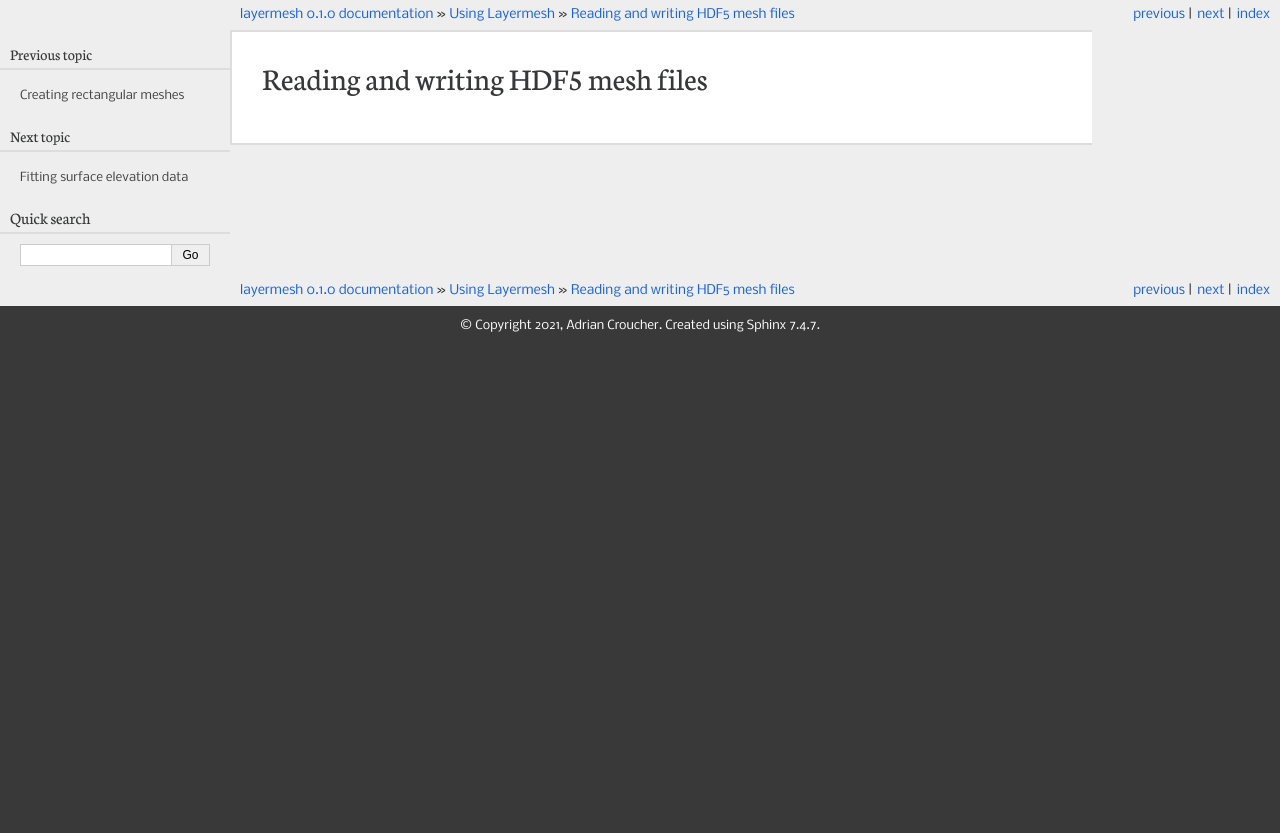
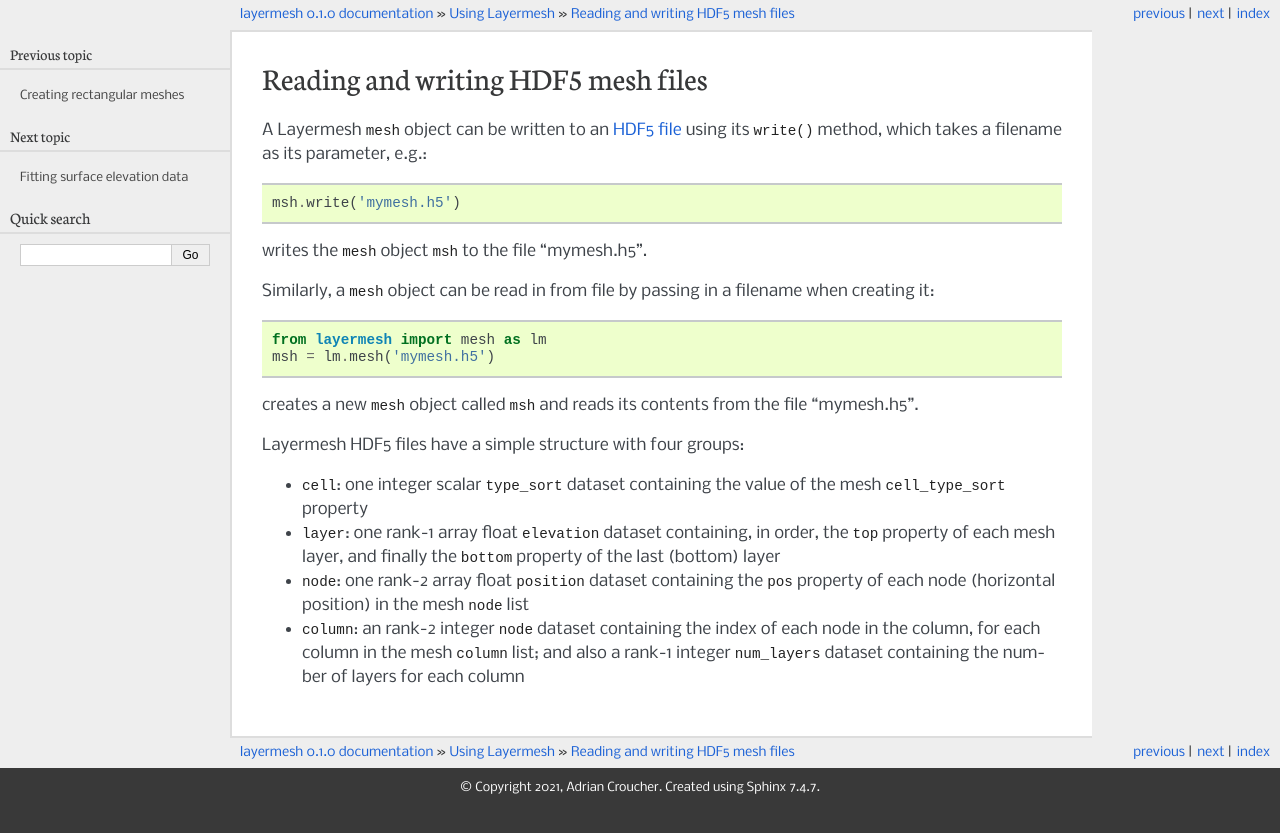
Before and after one commit to acroucher/layermesh, a Sphinx documentation site: the page built from doc/source/readwrite.rst, in a window 1280 px wide. Shown: the top 833 px of the page. Built offline with Sphinx 7.4.7, drawn with Linux system fonts in a browser that asks for light colours.

Commit message:
Add docs on HDF5 I/O

```diff
--- a/doc/source/readwrite.rst
+++ b/doc/source/readwrite.rst
@@ -1,2 +1,38 @@
 Reading and writing HDF5 mesh files
 ===================================
+
+A Layermesh ``mesh`` object can be written to an
+`HDF5 file <https://www.hdfgroup.org/solutions/hdf5/>`_ using its
+``write()`` method, which takes a filename as its parameter, e.g.:
+
+.. code-block:: python
+
+   msh.write('mymesh.h5')
+
+writes the ``mesh`` object ``msh`` to the file "mymesh.h5".
+
+Similarly, a ``mesh`` object can be read in from file by passing in a
+filename when creating it:
+
+.. code-block:: python
+
+   from layermesh import mesh as lm
+   msh = lm.mesh('mymesh.h5')
+
+creates a new ``mesh`` object called ``msh`` and reads its contents
+from the file "mymesh.h5".
+
+Layermesh HDF5 files have a simple structure with four groups:
+
+* ``cell``: one integer scalar ``type_sort`` dataset containing the
+  value of the mesh ``cell_type_sort`` property
+* ``layer``: one rank-1 array float ``elevation`` dataset containing,
+  in order, the ``top`` property of each mesh layer, and finally the
+  ``bottom`` property of the last (bottom) layer
+* ``node``: one rank-2 array float ``position`` dataset containing the
+  ``pos`` property of each node (horizontal position) in the mesh
+  ``node`` list
+* ``column``: an rank-2 integer ``node`` dataset containing the index
+  of each node in the column, for each column in the mesh ``column``
+  list; and also a rank-1 integer ``num_layers`` dataset containing the
+  number of layers for each column
```
